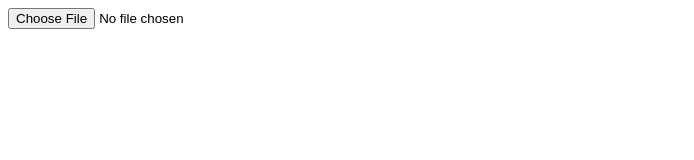
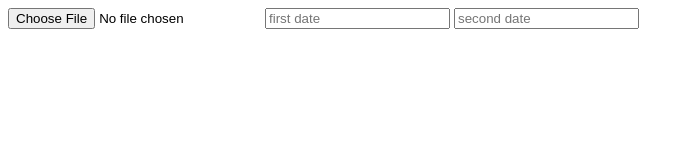
Before and after one commit to stefanovnm/HistoryInformationGetter, a plain HTML site: page index.html in a window 1280 px wide. Shown: the whole page, without its empty margins (0-694 px from the left). Drawn offline with Linux system fonts and the light colour scheme.

Commit message:
added filter, not working yet

```diff
--- /dev/null
+++ b/filter.js
@@ -0,0 +1,13 @@
+function filterByFirstDate() {
+    var firstFilter = document.getElementById("firstDate");
+    console.log(firstFilter.value);
+
+
+}
+
+function filterBySecondDate() {
+    var secondFilter = document.getElementById("secondDate");
+    console.log(secondFilter.value);
+
+
+}
--- a/index.html
+++ b/index.html
@@ -4,9 +4,14 @@
     <meta charset="UTF-8">
     <title>Document</title>
     <style src="style.css"></style>
+
 </head>
 <body>
     <input type="file" name="file" id="file">
+    <input type="text" name="firstDate" placeholder="first date" id="firstDate" onkeyup="filterByFirstDate()">
+    <input type="text" name="secondDate" placeholder="second date" id="secondDate" onkeyup="filterBySecondDate()">
+    <script src="filter.js"></script>
+    <p></p>
     <script src="app.js"></script>
 </body>
 </html>
```
Also changed, not shown: app.js (line endings or trailing spaces).
